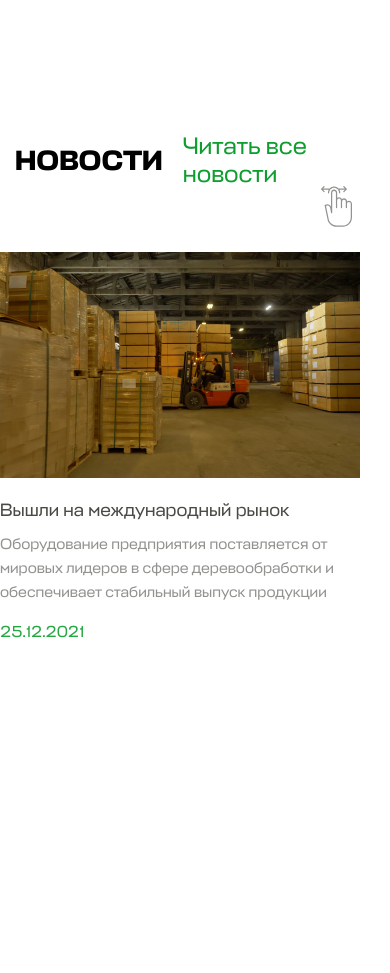
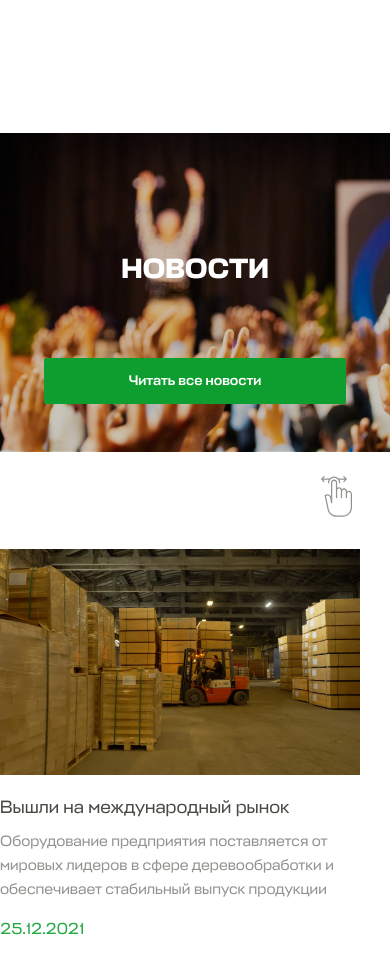
Before and after one commit to s-gusterev/gremyachinskij, a website built with Vite: page index.html in a window 390 px wide. Shown: the part 5000-5973 px from the top of the page. Before the commit the page ends 5780 px from the top, so only its background shows below. Built offline with nearby package versions, Linux system fonts and the light colour scheme; files whose address does not match are found by name.

Commit message:
feat: news mobile

```diff
--- a/assets/styles/blocks/news.css
+++ b/assets/styles/blocks/news.css
@@ -92,3 +92,54 @@
     gap: 0;
   }
 }
+
+@media (max-width: 480px) {
+  .news {
+    padding-bottom: 80px;
+  }
+
+  .news__header {
+    flex-direction: column;
+    gap: 69px;
+    padding-top: 116px;
+    padding-bottom: 48px;
+    background-image: linear-gradient(
+        0deg,
+        rgba(0, 0, 0, 0.2),
+        rgba(0, 0, 0, 0.2)
+      ),
+      url(../../images/backgrounds/news-bg.jpg);
+    background-repeat: no-repeat;
+    background-size: cover;
+    background-position: center;
+    margin-bottom: 97px;
+  }
+
+  .news__title {
+    color: var(--color-light);
+  }
+
+  .news__read-all {
+    font-weight: 500;
+    font-size: 14px;
+    text-align: center;
+    color: #fff;
+    border-radius: 2px;
+    background-color: var(--color-accent);
+    padding: 15px 85px;
+  }
+
+  .news__read-all:hover {
+    background-color: var(--color-accent-hover);
+    color: var(--color-light);
+    opacity: 1;
+  }
+
+  .news__read-all::after {
+    display: none;
+  }
+
+  .news__hand {
+    bottom: -65px;
+  }
+}
```
Also changed, not shown: assets/images/backgrounds/news-bg.jpg (added), 1 other file.
